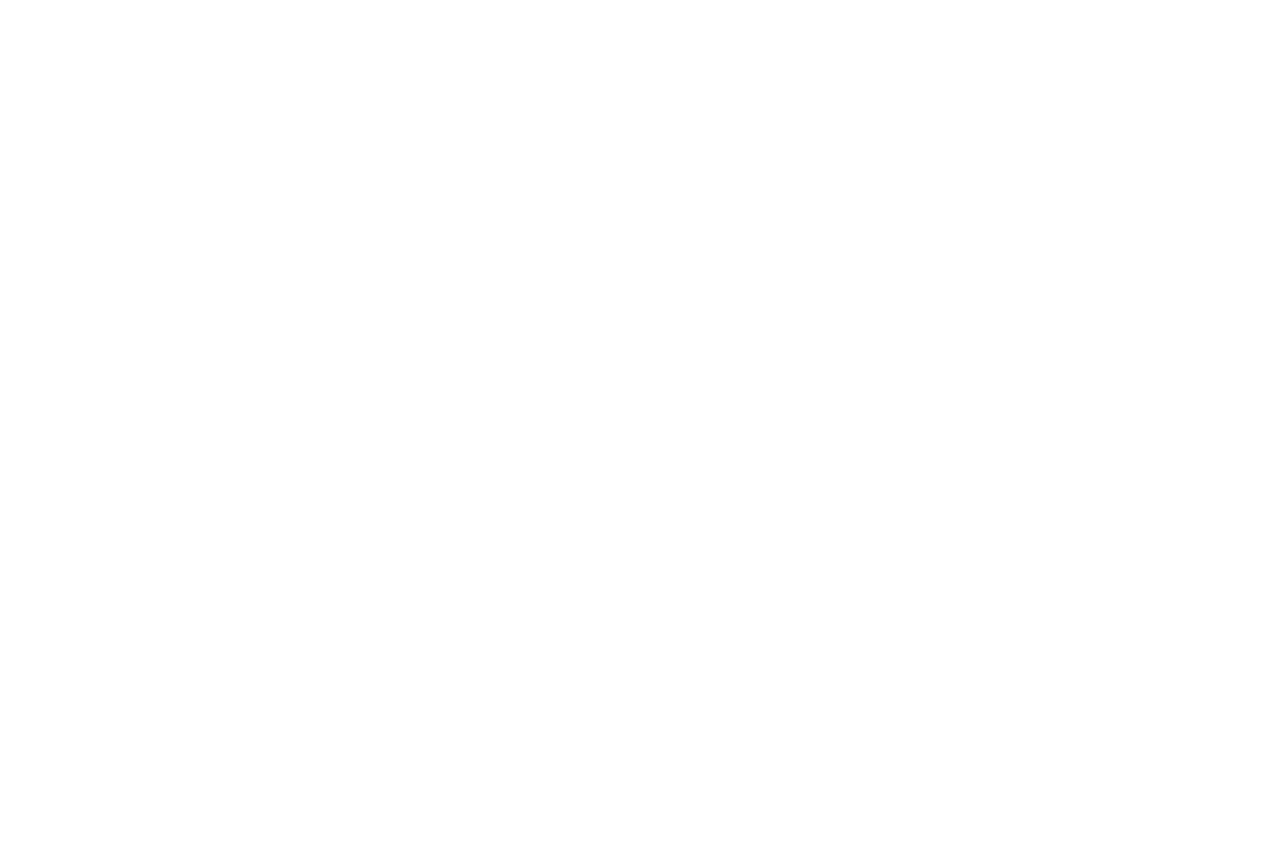
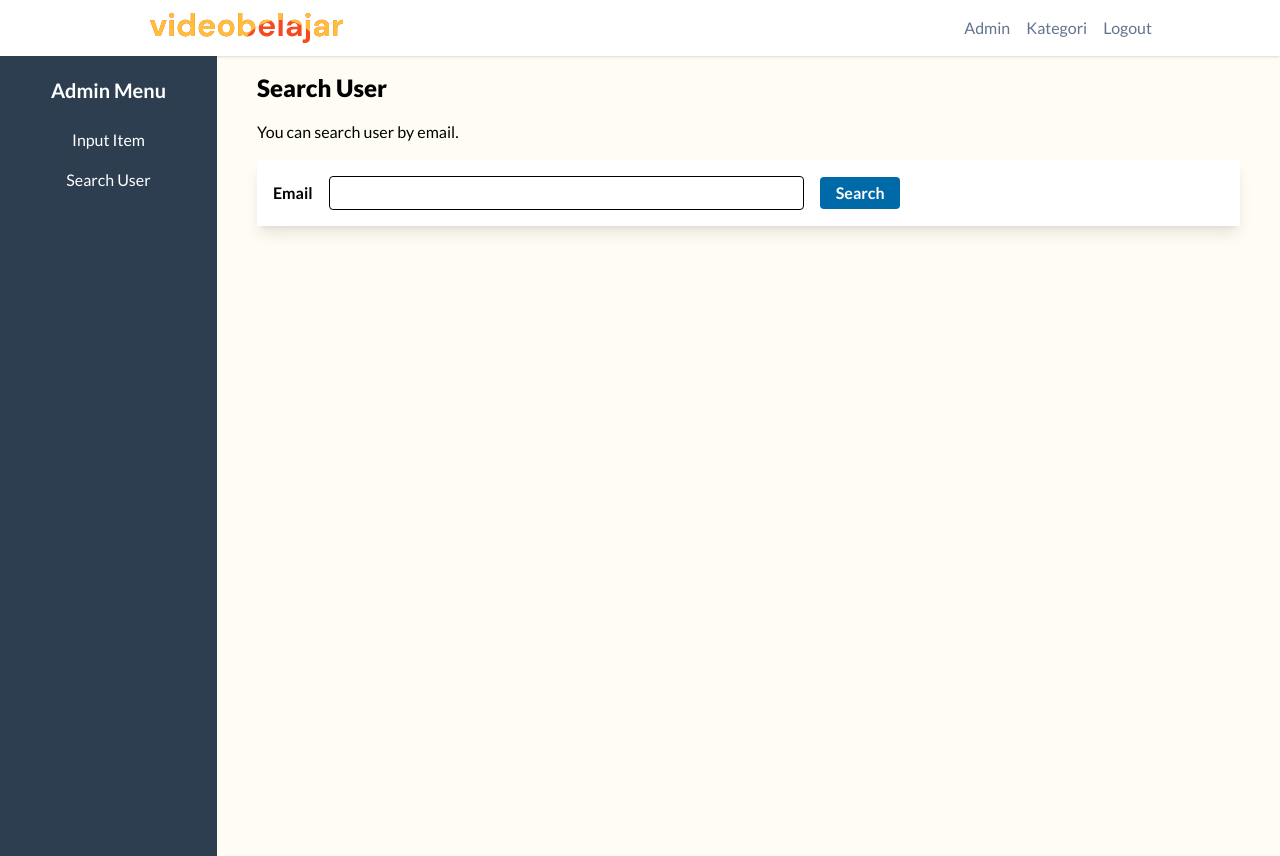
Before and after one commit to chirzin633/hsbc-mission-advance-1, a React (Vite) app: page /admin/search-user in a window 1280 px wide. Before the commit this address had no page. Before the commit the page ends 800 px from the top, so only its background shows below. Built offline with nearby package versions, Linux system fonts and the light colour scheme.

Commit message:
menambahkan fitur search user dan input item to API

```diff
--- a/src/App.jsx
+++ b/src/App.jsx
@@ -3,6 +3,7 @@ import Login from "./Pages/Login";
 import Dashboard from "./Pages/Dashboard";
 import { BrowserRouter, Navigate, Route, Routes } from "react-router";
 import Admin from "./Pages/Admin";
+import SearchUser from "./Pages/SearchUser";
 
 function App() {
   return (
@@ -13,6 +14,7 @@ function App() {
         <Route path="/register" element={<Register />} />
         <Route path="/dashboard" element={<Dashboard />} />
         <Route path="/admin" element={<Admin />} />
+        <Route path="/admin/search-user" element={<SearchUser />} />
       </Routes>
     </BrowserRouter>
   );
--- a/src/Pages/Admin.jsx
+++ b/src/Pages/Admin.jsx
@@ -1,67 +1,84 @@
-import { useEffect, useState } from "react";
 import HeaderDashboard from "../components/Elements/HeaderDashboard";
 import AdminForm from "../components/Elements/AdminForm";
 import AdminItemList from "../components/Elements/AdminItemList";
+import Sidebar from "../components/Elements/Sidebar";
+import axios from "axios";
+import { useEffect, useState } from "react";
 
 export default function Admin() {
   const [items, setItems] = useState([]);
-  const [form, setForm] = useState({ name: "", description: "" });
   const [editIndex, setEditIndex] = useState(null);
+  const [form, setForm] = useState({ title: "", description: "", instructor: "", position: "", company: "", rating: "", price: "" });
 
   useEffect(() => {
-    const savedItems = JSON.parse(localStorage.getItem("adminItems") || "[]");
-    setItems(savedItems);
+    axios
+      .get("https://685a53d39f6ef9611155e75f.mockapi.io/items")
+      .then((res) => setItems(res.data))
+      .catch((err) => console.error("Gagal fetch data:", err));
   }, []);
 
-  useEffect(() => {
-    localStorage.setItem("adminItems", JSON.stringify(items));
-  }, [items]);
-
-  const handleChange = (e) => {
+  function handleChange(e) {
     const { id, value } = e.target;
     setForm((prev) => ({ ...prev, [id]: value }));
-  };
+  }
 
-  const handleSubmit = () => {
-    if (!form.name || !form.description) {
-      alert("Nama dan deskripsi harus diisi");
+  function handleEdit(index) {
+    setEditIndex(index);
+    setForm(items[index]);
+  }
+
+  async function handleSubmit() {
+    if (!form.title || !form.instructor || !form.rating) {
+      alert("Field wajib tidak boleh kosong");
       return;
     }
+
+    try {
       if (editIndex === null) {
-      setItems((prev) => [...prev, form]);
+        const res = await axios.post("https://685a53d39f6ef9611155e75f.mockapi.io/items", form);
+        setItems((prev) => [...prev, res.data]);
       } else {
+        const id = items[editIndex].id;
+        const res = await axios.put(`https://685a53d39f6ef9611155e75f.mockapi.io/items/${id}`, form);
         const updated = [...items];
-      updated[editIndex] = form;
+        updated[editIndex] = res.data;
         setItems(updated);
         setEditIndex(null);
       }
-    setForm({ name: "", description: "" });
-  };
+      setForm({ title: "", description: "", instructor: "", position: "", company: "", rating: "", price: "" });
+    } catch (err) {
+      console.error("Gagal simpan", err);
+    }
+  }
 
-  const handleEdit = (index) => {
-    setForm(items[index]);
-    setEditIndex(index);
-  };
+  async function handleDelete(index) {
+    const id = items[index].id;
+    if (!confirm("Yakin ingin menghapus item ini?")) return;
 
-  const handleDelete = (index) => {
-    if (!confirm("Yakin menghapus item ini?")) return;
-    const updated = items.filter((_, i) => i !== index);
-    setItems(updated);
+    try {
+      await axios.delete(`https://685a53d39f6ef9611155e75f.mockapi.io/items/${id}`);
+      setItems(items.filter((_, i) => i !== index));
       if (editIndex === index) {
-      setForm({ name: "", description: "" });
         setEditIndex(null);
+        setForm({ title: "", description: "", instructor: "", position: "", company: "", rating: "", price: "" });
       }
-  };
+    } catch (err) {
+      console.error("Gagal hapus", err);
+    }
+  }
 
   return (
     <div className="font-[Lato] min-h-screen bg-[#FFFDF3]">
       <HeaderDashboard />
-      <div className="p-4 xl:p-10">
+      <div className="md:flex w-full">
+        <Sidebar />
+        <div className="p-4 md:px-10 w-full">
           <h1 className="text-2xl font-extrabold mb-4">Admin Dashboard</h1>
           <p className="mb-4">Welcome to the admin dashboard. Here you can manage item and description</p>
           <AdminForm form={form} handleChange={handleChange} handleSubmit={handleSubmit} editIndex={editIndex} />
           <AdminItemList items={items} handleEdit={handleEdit} handleDelete={handleDelete} />
         </div>
       </div>
+    </div>
   );
 }
--- a/src/Pages/Dashboard.jsx
+++ b/src/Pages/Dashboard.jsx
@@ -3,11 +3,14 @@ import HeroTop from "../components/Elements/HeroTop";
 import CourseSection from "../components/Elements/CourseSection";
 import Newsletter from "../components/Elements/Newsletter";
 import Footer from "../components/Elements/Footer";
+import { useLocation } from "react-router";
 
 export default function Dashboard() {
+  const location = useLocation();
+  const email = location.state?.email;
   return (
     <div className="bg-[#FFFDF3] font-[Lato]">
-      <HeaderDashboard />
+      <HeaderDashboard email={email} />
       <main>
         <HeroTop
           title="Revolusi Pembelajaran: Temukan Ilmu Baru Melalui Platform Video Interaktif!"
--- /dev/null
+++ b/src/Pages/SearchUser.jsx
@@ -0,0 +1,101 @@
+import { useState } from "react";
+import HeaderDashboard from "../components/Elements/HeaderDashboard";
+import Sidebar from "../components/Elements/Sidebar";
+import axios from "axios";
+
+export default function SearchUser() {
+  const [email, setEmail] = useState("");
+  const [loading, setLoading] = useState(false);
+  const [result, setResult] = useState(null);
+
+  function handleInputChange(e) {
+    setEmail(e.target.value);
+  }
+
+  function onKeyDown(e) {
+    if (e.key === "Enter") {
+      e.preventDefault();
+      handleSearch();
+    }
+  }
+
+  function capitalizeEachWord(str) {
+    return str
+      .toLowerCase()
+      .split(" ")
+      .map((word) => word.charAt(0).toUpperCase() + word.slice(1))
+      .join(" ");
+  }
+
+  async function handleSearch() {
+    if (!email) return;
+    setLoading(true);
+    setResult(null);
+
+    try {
+      const response = await axios.get("https://685a53d39f6ef9611155e75f.mockapi.io/users", {
+        params: { email: email },
+      });
+      const data = response.data;
+      setResult(data.length > 0 ? data[0] : null);
+    } catch (err) {
+      console.error("Gagal fetching data...", err);
+    } finally {
+      setLoading(false);
+    }
+  }
+
+  return (
+    <div className="font-[Lato] min-h-screen bg-[#FFFDF3]">
+      <HeaderDashboard />
+      <div className="md:flex w-full">
+        <Sidebar />
+        <div className="p-4 md:px-10 w-full">
+          <h1 className="text-2xl font-extrabold mb-4">Search User</h1>
+          <p className="mb-4">You can search user by email.</p>
+          <div className="bg-white shadow-lg p-4 flex gap-4 items-center">
+            <label htmlFor="email" className="font-bold">
+              Email
+            </label>
+            <input type="text" id="email" name="email" value={email} onChange={handleInputChange} onKeyDown={onKeyDown} className="border border-black rounded-sm p-1 w-[50%]" />
+            <button onClick={handleSearch} className="bg-sky-700 w-20 px-2 py-1 rounded text-white font-semibold">
+              Search
+            </button>
+          </div>
+          {loading && <p className="mt-4 text-gray-500 italic">Loading user data..</p>}
+
+          {!loading && result === null && email && <p className="mt-4 text-red-500 font-medium">Data tidak ditemukan...</p>}
+          {!loading && result && (
+            <div className="mt-6 bg-white p-4 shadow rounded overflow-x-auto">
+              <h2 className="text-lg font-bold mb-4">User Found</h2>
+              <table className="min-w-full border-collapse border-gray-300 text-sm text-left">
+                <thead className="bg-gray-100 text-gray-700 uppercase">
+                  <tr>
+                    <th className="px-4 py-2">ID</th>
+                    <th className="px-4 py-2">Name</th>
+                    <th className="px-4 py-2">Email</th>
+                    <th className="px-4 py-2">Gender</th>
+                    <th className="px-4 py-2">Phone</th>
+                    <th className="px-4 py-2">Avatar</th>
+                  </tr>
+                </thead>
+                <tbody>
+                  <tr>
+                    <td className="px-4 py-2">{result.id}</td>
+                    <td className="px-4 py-2">{capitalizeEachWord(result.name)}</td>
+                    <td className="px-4 py-2">{result.email}</td>
+                    <td className="px-4 py-2">{capitalizeEachWord(result.gender)}</td>
+                    <td className="px-4 py-2">{result.phone}</td>
+                    <td className="px-4 py-2">
+                      <img src={result.avatar} alt="avatar" className="w-12 h-12 rounded-full" />
+                    </td>
+                  </tr>
+                </tbody>
+              </table>
+            </div>
+          )}
+        </div>
+      </div>
+    </div>
+  );
+}
--- a/src/components/Elements/AdminForm.jsx
+++ b/src/components/Elements/AdminForm.jsx
@@ -7,11 +7,22 @@ export default function AdminForm(props) {
         <label htmlFor="name" className="font-semibold">
           Name
         </label>
-        <input type="text" id="name" className="border border-black rounded-sm p-1" placeholder="Enter item name" value={form.name} onChange={handleChange} />
+        <input type="text" id="title" className="border border-black rounded-sm p-1" placeholder="Enter item name" value={form.title} onChange={handleChange} />
         <label htmlFor="description" className="font-semibold">
           Description
         </label>
         <textarea id="description" className="h-20 border border-black rounded-sm p-1" placeholder="Enter item description" value={form.description} onChange={handleChange} />
+
+        <label htmlFor="instructor">Instructor</label>
+        <input type="text" id="instructor" value={form.instructor} onChange={handleChange} className="border border-black rounded-sm p-1" />
+        <label htmlFor="position">Position</label>
+        <input type="text" id="position" value={form.position} onChange={handleChange} className="border border-black rounded-sm p-1" />
+        <label htmlFor="company">Company</label>
+        <input type="text" id="company" value={form.company} onChange={handleChange} className="border border-black rounded-sm p-1" />
+        <label htmlFor="rating">Rating</label>
+        <input type="number" id="rating" value={form.rating} onChange={handleChange} className="border border-black rounded-sm p-1" />
+        <label htmlFor="price">Price</label>
+        <input type="number" id="price" value={form.price} onChange={handleChange} className="border border-black rounded-sm p-1" />
         <button type="button" onClick={handleSubmit} className="bg-sky-700 w-20 px-2 py-1 rounded text-white font-semibold">
           {editIndex === null ? "Create" : "Update"}
         </button>
--- a/src/components/Elements/HeaderDashboard.jsx
+++ b/src/components/Elements/HeaderDashboard.jsx
@@ -1,7 +1,25 @@
-import { useState } from "react";
+import { useEffect, useState } from "react";
 import { useNavigate } from "react-router";
+import axios from "axios";
 
-export default function HeaderDashboard() {
+export default function HeaderDashboard(props) {
+  const { email } = props;
+  const [user, setUser] = useState(null);
+
+  useEffect(() => {
+    async function fetchUser() {
+      try {
+        const res = await axios.get("https://685a53d39f6ef9611155e75f.mockapi.io/users/");
+        const users = res.data;
+        const found = users.find((u) => u.email === email);
+        setUser(found);
+      } catch (err) {
+        console.error("Gagal ambil data user", err);
+      }
+    }
+    if (email) fetchUser();
+  }, [email]);
+
   const navigate = useNavigate();
   const [menuOpen, setMenuOpen] = useState(false);
 
@@ -24,7 +42,7 @@ export default function HeaderDashboard() {
   }
 
   return (
-    <header className="bg-white shadow-lg xl:shadow-sm sticky">
+    <header className="bg-white shadow-lg xl:shadow-sm w-full">
       <nav className="px-5 flex justify-between items-center md:w-[80%] md:mx-auto md:px-0">
         <img onClick={handleDashboard} className="cursor-pointer" src="../public/img/logo-videobelajar.svg" alt="logo video belajar" />
         <div className="hidden text-slate-500 sm:flex items-center gap-4">
@@ -35,7 +53,12 @@ export default function HeaderDashboard() {
           <button onClick={handleLogout} className="cursor-pointer">
             Logout
           </button>
-          <img src="../public/img/Avatar.svg" alt="Avatar" />
+          {user && (
+            <>
+              <span className="text-sm">Hi, {user.name}</span>
+              <img src={user.avatar} alt={user.name} className="w-10 h-10 rounded-full object-cover border border-slate-300" />
+            </>
+          )}
         </div>
         <div onClick={handleToggleMenu} className="sm:hidden relative w-8 h-6 cursor-pointer">
           <span className={`absolute left-0 top-1/2 w-8 h-[2px] bg-black transition-transform duration-300 ${menuOpen ? "rotate-45" : "-translate-y-2"}`}></span>
--- /dev/null
+++ b/src/components/Elements/Sidebar.jsx
@@ -0,0 +1,21 @@
+import { Link } from "react-router";
+
+export default function Sidebar() {
+  return (
+    <div className="md:w-64 w-full text-center bg-[#2c3e50] text-white md:min-h-screen py-2 md:p-5">
+      <h2 className="text-xl font-bold mb-6">Admin Menu</h2>
+      <ul className="space-y-2 md:space-y-4">
+        <li>
+          <Link to={"/admin"} className="hover:underline">
+            Input Item
+          </Link>
+        </li>
+        <li>
+          <Link to={"/admin/search-user"} className="hover:underline">
+            Search User
+          </Link>
+        </li>
+      </ul>
+    </div>
+  );
+}
--- a/src/components/Fragments/LoginForm.jsx
+++ b/src/components/Fragments/LoginForm.jsx
@@ -26,7 +26,7 @@ export default function LoginForm() {
       const foundUser = users.find((user) => user.email === email && user.password === password);
 
       if (foundUser) {
-        navigate("/dashboard");
+        navigate("/dashboard", { state: { email: foundUser.email } });
       } else {
         setErrorMessage("Email atau Password Salah!");
       }
```
Lines whose indentation alone changed are shown as unchanged.
